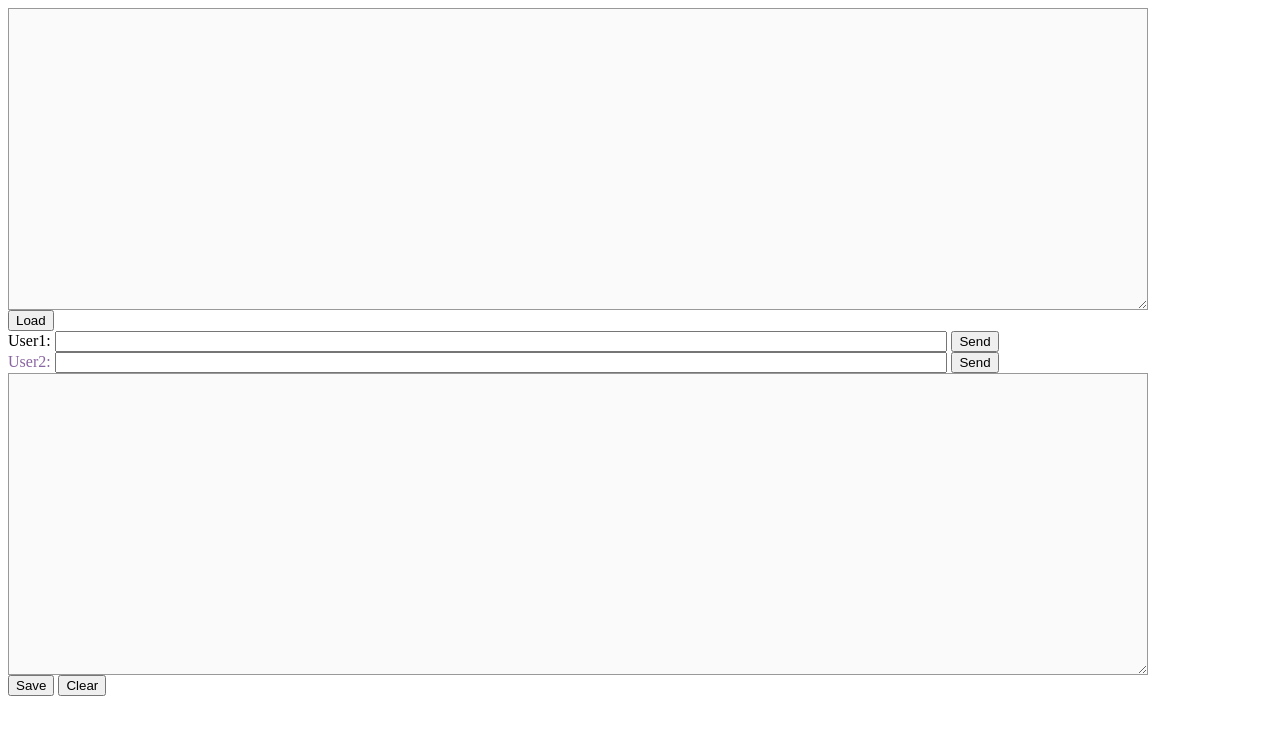
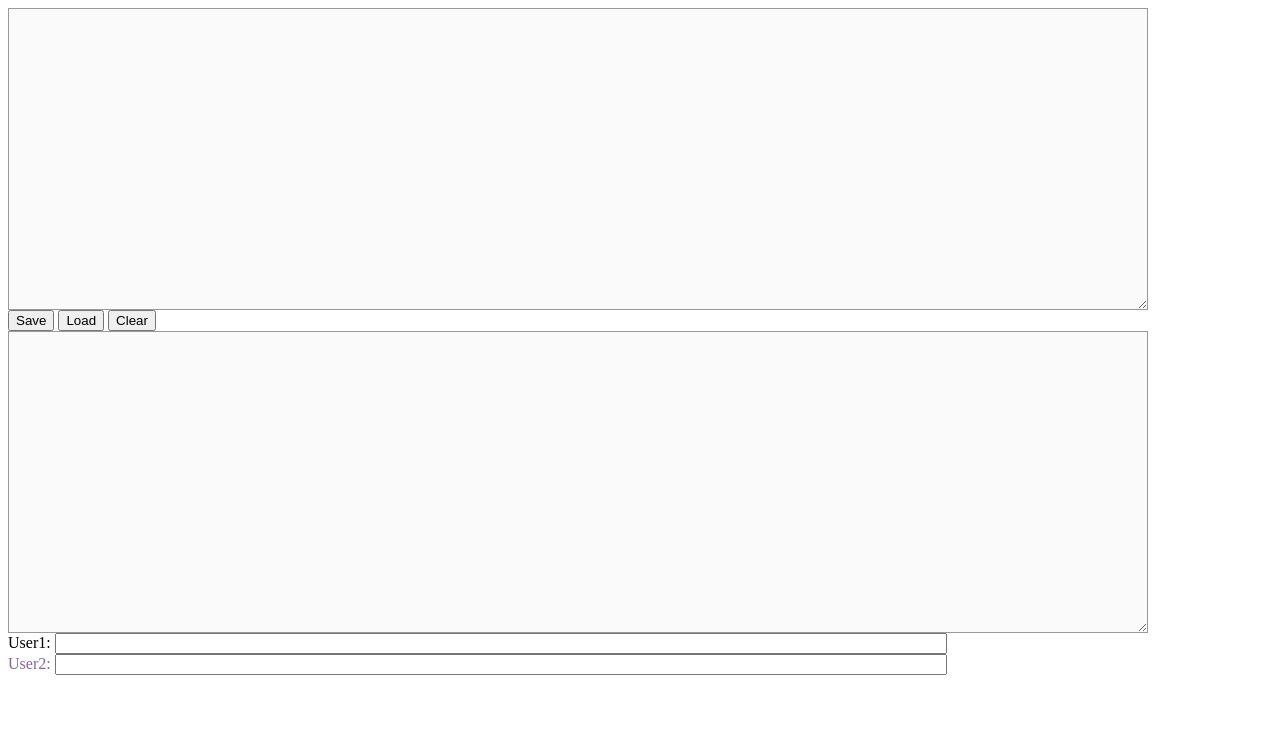
Before and after one commit to tabris2012/ChatBoard, a website: page app/views/index.html in a window 1280 px wide. Drawn offline with nearby package versions, Linux system fonts and the light colour scheme.

Commit message:
Modify Web UI

```diff
--- a/app/views/index.html
+++ b/app/views/index.html
@@ -10,24 +10,24 @@
 <body>
   <div id="history">
   </div>
+  <input type="button" value="Save" onclick="saveHistory('display','history')">
   <input type="button" value="Load" onclick="loadHistory('history')">
+  <input type="button" value="Clear" onclick="clearDiv('display')">
+  <div id="display">
+  </div>
   <div class="input">
     <form onsubmit="sendText('text_user1','display');return false;">
       <span class='text_user1'>User1: </span>
       <input type="text" name="text_user1" value="">
-      <input type="button" value="Send" onclick="sendText('text_user1','display')">
+      <!--<input type="button" value="Send" onclick="sendText('text_user1','display')"> -->
     </form>
   </div>
   <div class="input">
     <form onsubmit="sendText('text_user2','display');return false;">
       <span class='text_user2'>User2: </span>
       <input type="text" name="text_user2" value="">
-      <input type="button" value="Send" onclick="sendText('text_user2','display')">
+      <!-- <input type="button" value="Send" onclick="sendText('text_user2','display')"> -->
     </form>
   </div>
-  <div id="display">
-  </div>
-  <input type="button" value="Save" onclick="saveHistory('display','history')">
-  <input type="button" value="Clear" onclick="clearDiv('display')">
 </body>
 </html>
--- a/app/views/index.js
+++ b/app/views/index.js
@@ -37,6 +37,10 @@ function saveHistory(div_id, to_div_id) {
   const display = document.getElementById(div_id);
   const text = display.innerHTML;
 
+  if (text.length < 1) { //保存するものが何もないときは抜ける
+    return;
+  }
+
   $.ajax({
     async: true,
     type: "POST",
```
